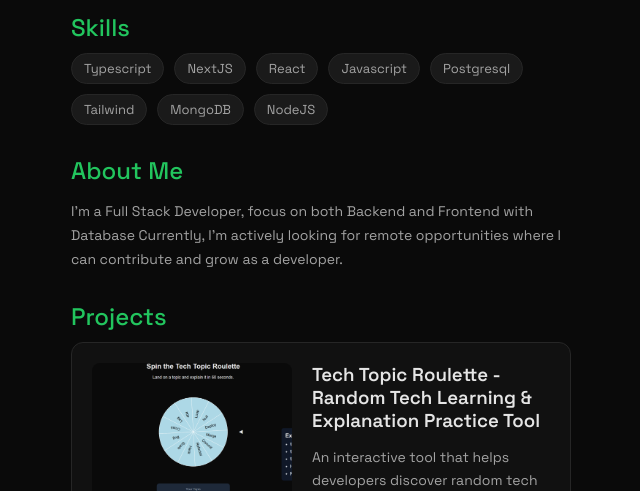
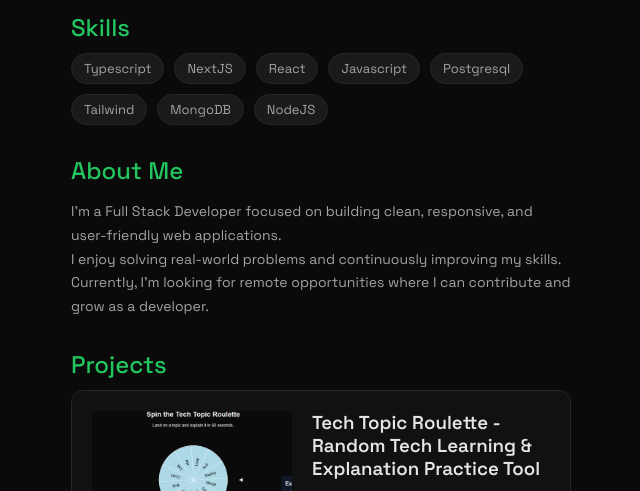
Before and after one commit to alchemycodess/portfolio, a plain HTML site: page index.html in a window 1280 px wide. Shown: the part 292-783 px from the top of the page, without its empty margins (319-959 px from the left). Drawn offline with Linux system fonts and the light colour scheme.

Commit message:
content: improve About section with clear professional summary
Signed-off-by: alchemycodess <alchemycodess@gmail.com>

```diff
--- a/index.html
+++ b/index.html
@@ -66,9 +66,9 @@
         <section>
             <h2>About Me</h2>
             <p class="about-text">
-                I'm a Full Stack Developer, focus on both Backend and Frontend with Database
-
-                Currently, I'm actively looking for remote opportunities where I can contribute and grow as a developer.
+                I’m a Full Stack Developer focused on building clean, responsive, and user-friendly web applications.
+                <br>
+                I enjoy solving real-world problems and continuously improving my skills. Currently, I’m looking for remote opportunities where I can contribute and grow as a developer.
             </p>
         </section>
 
```
